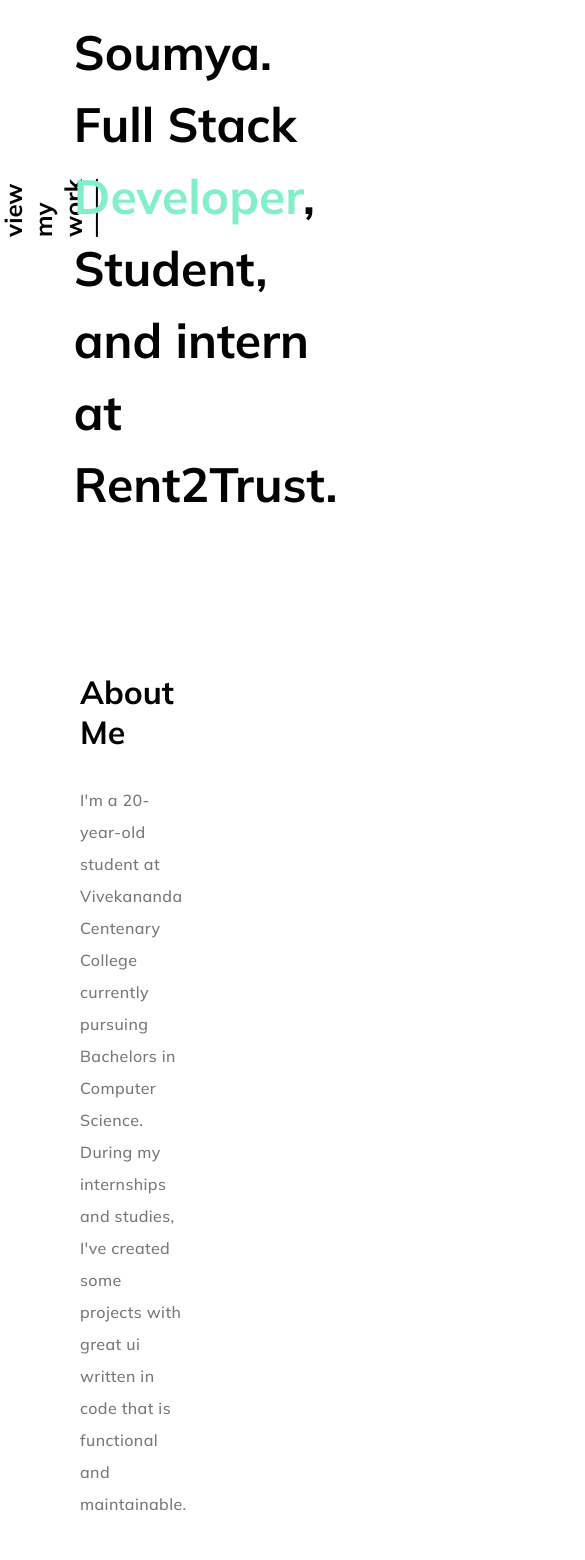
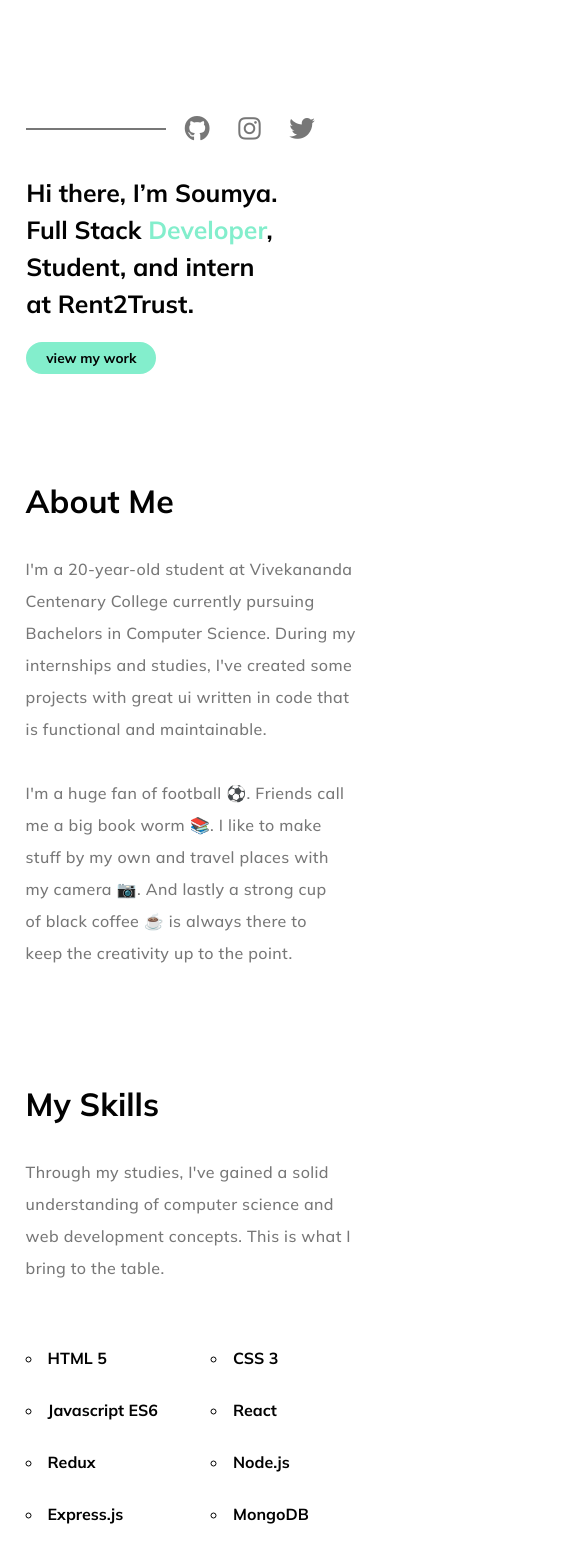
Before and after one commit to Soumya-Dey/new_portfolio_temp_repo, a React (Create React App) app: page / in a window 390 px wide. Shown: the part 308-1868 px from the top of the page, 585 px wide, since content can reach past the window. Built offline with nearby package versions, Linux system fonts and the light colour scheme.

Commit message:
added reponsiveness

```diff
--- a/src/App.css
+++ b/src/App.css
@@ -116,42 +116,22 @@
 }
 
 .vert-btn {
-    transform: rotate(-90deg) translateY(-64px);
-    font-size: 1.5em;
+    width: max-content;
+    transform: rotate(-90deg) translate(8px, -70px);
+    font-size: 1.3em;
+    padding: 4px 14px;
     color: var(--primary-text);
     font-weight: 700;
     text-decoration: none;
+    padding: 6px 20px 10px 20px;
     transition: all 0.2s ease;
+    background-color: var(--accent);
+    border: 2px solid var(--accent);
+    border-radius: 36px;
 }
 
-.vert-btn::before {
-    content: "";
-    display: block;
-    width: 100%;
-    height: 2px;
-    margin-bottom: 4px;
-    background-color: var(--primary-text);
-    transition: all 0.2s ease;
-}
-
-.vert-btn::after {
-    content: "";
-    display: block;
-    width: 100%;
-    height: 2px;
-    margin-top: 8px;
-    background-color: var(--primary-text);
-    transition: all 0.2s ease;
-}
-
-.vert-btn:hover::before {
-    transform: translateY(-4px);
-    background-color: var(--accent);
-}
-
-.vert-btn:hover::after {
-    transform: translateY(4px);
-    background-color: var(--accent);
+.vert-btn:hover {
+    background-color: transparent;
 }
 
 .landing-text {
@@ -159,7 +139,7 @@
     font-weight: 700;
     line-height: 1.5;
     padding-bottom: 1.5rem;
-    transform: translateX(-64px);
+    transform: translateX(-80px);
 }
 
 .landing-text span {
@@ -201,18 +181,13 @@
 
 .skills-grid {
     width: 80%;
-    display: flex;
-    justify-content: space-between;
-    margin-top: 2em;
-}
-
-.skills-grid > div {
-    display: flex;
-    flex-direction: column;
+    display: grid;
+    grid-template-columns: repeat(4, 1fr);
+    gap: 2em;
+    margin-top: 4em;
 }
 
 .skill-item {
-    margin-top: 2em;
     font-weight: 700;
     font-size: 1.1em;
     color: var(--primary-text);
@@ -223,7 +198,7 @@
     width: 100%;
     display: grid;
     grid-template-columns: 1fr 1fr;
-    grid-gap: 5em 7em;
+    gap: 5em 7em;
     margin-top: 4em;
 }
 
@@ -332,7 +307,7 @@
     grid-template-areas:
         "feed1 feed1 feed2 feed4 feed4"
         "feed1 feed1 feed3 feed4 feed4";
-    grid-gap: 20px;
+    gap: 20px;
 }
 
 .insta-grid img {
@@ -409,6 +384,299 @@
     color: #1da1f2;
 }
 
+.hide-lg {
+    display: none;
+}
+
+@media only screen and (max-width: 1200px) {
+    .landing-text {
+        margin-left: 1.5em;
+    }
+    .hide-md {
+        display: none;
+    }
+    .horz-btn {
+        display: block;
+        width: fit-content;
+        margin-top: 1.4em;
+        font-size: 0.4em;
+        padding: 4px 14px;
+        color: var(--primary-text);
+        font-weight: 700;
+        text-decoration: none;
+        transition: all 0.2s ease;
+        background-color: var(--accent);
+        border: 2px solid var(--accent);
+        border-radius: 20px;
+    }
+
+    .horz-btn:hover {
+        background-color: transparent;
+    }
+    .insta-feed-1 {
+        width: 260px;
+        height: 260px;
+    }
+    .insta-feed-2 {
+        width: 120px;
+        height: 120px;
+    }
+    .insta-feed-3 {
+        width: 120px;
+        height: 120px;
+    }
+    .insta-feed-4 {
+        grid-area: feed4;
+        width: 260px;
+        height: 260px;
+    }
+}
+
+@media only screen and (max-width: 1000px) {
+    .container {
+        padding: 1.8em 3em;
+    }
+
+    .flex-r-spbw {
+        align-items: flex-start;
+    }
+
+    .w-full-md {
+        width: 86vw;
+    }
+
+    .skills-grid {
+        width: 85%;
+        grid-template-columns: repeat(3, 1fr);
+    }
+
+    .project-grid {
+        gap: 4em;
+    }
+
+    .project-img {
+        height: 200px;
+    }
+
+    .insta-feed-1 {
+        width: 200px;
+        height: 200px;
+    }
+    .insta-feed-2 {
+        width: 90px;
+        height: 90px;
+    }
+    .insta-feed-3 {
+        width: 90px;
+        height: 90px;
+    }
+    .insta-feed-4 {
+        grid-area: feed4;
+        width: 200px;
+        height: 200px;
+    }
+}
+
+@media only screen and (max-width: 760px) {
+    .container {
+        padding: 1.6em 2em;
+    }
+
+    .landing-text {
+        font-size: 2.4em;
+        margin-left: 2em;
+    }
+
+    .horz-btn {
+        font-size: 0.5em;
+        padding: 4px 18px;
+    }
+
+    .h-line {
+        width: 160px;
+        margin-right: 1.2em;
+    }
+
+    .right-clip-1 {
+        width: 140px;
+        height: 140px;
+    }
+    .right-clip-2 {
+        width: 200px;
+        height: 200px;
+    }
+
+    .banner {
+        width: 200px;
+        height: 200px;
+    }
+
+    .skills-grid {
+        width: 74%;
+        grid-template-columns: 1fr 1fr;
+    }
+
+    .skill-item {
+        font-size: 1.2em;
+    }
+
+    .project-grid {
+        grid-template-columns: 1fr;
+        gap: 5em;
+    }
+
+    .project-img {
+        height: 340px;
+    }
+
+    .cool-insta-cont {
+        flex-direction: column-reverse;
+        align-items: flex-start;
+    }
+
+    .insta-grid {
+        margin-bottom: 2.4em;
+    }
+
+    .insta-feed-1 {
+        width: 240px;
+        height: 240px;
+    }
+    .insta-feed-2 {
+        width: 110px;
+        height: 110px;
+    }
+    .insta-feed-3 {
+        width: 110px;
+        height: 110px;
+    }
+    .insta-feed-4 {
+        width: 240px;
+        height: 240px;
+    }
+
+    .cool-text p {
+        width: 100%;
+        font-size: 1.7em;
+        margin-bottom: 0.6em;
+    }
+}
+
+@media only screen and (max-width: 540px) {
+    .container {
+        padding: 1em 1.4em;
+    }
+
+    .logo {
+        font-size: 1.4em;
+    }
+
+    .flex-c-spbw {
+        min-height: calc(92vh - 4em);
+    }
+
+    .social-icons {
+        margin-bottom: 2em;
+    }
+
+    .landing-text {
+        font-size: 1.7em;
+        margin-left: 2.9em;
+    }
+
+    .horz-btn {
+        font-size: 0.55em;
+    }
+
+    .right-clip-1 {
+        width: 80px;
+        height: 80px;
+    }
+    .right-clip-2 {
+        width: 140px;
+        height: 140px;
+    }
+
+    .flex-r-spbw {
+        flex-direction: column;
+    }
+
+    .hide-sm {
+        display: none;
+    }
+
+    .aboout-text {
+        width: 100%;
+    }
+
+    .w-full-md {
+        width: 82vw;
+    }
+
+    .skills-grid {
+        width: 100%;
+    }
+
+    .skill-item {
+        font-size: 1em;
+    }
+
+    .project-img {
+        height: 240px;
+    }
+
+    .insta-grid {
+        gap: 14px;
+    }
+
+    .insta-feed-1 {
+        width: 240px;
+        height: 240px;
+    }
+    .insta-feed-2 {
+        width: 110px;
+        height: 110px;
+    }
+    .insta-feed-3 {
+        width: 110px;
+        height: 110px;
+    }
+    .insta-feed-4 {
+        display: none;
+    }
+}
+
+@media only screen and (max-width: 440px) {
+    .container {
+        padding: 0.6em;
+    }
+    .landing-text {
+        font-size: 1.55em;
+        margin-left: 3.25em;
+    }
+
+    .h-line {
+        width: 140px;
+    }
+
+    .project-img {
+        height: 186px;
+    }
+
+    .insta-feed-1 {
+        width: 200px;
+        height: 200px;
+    }
+    .insta-feed-2 {
+        width: 90px;
+        height: 90px;
+    }
+    .insta-feed-3 {
+        width: 90px;
+        height: 90px;
+    }
+}
+
 /*
     @TODO: Add dark theme toggle...link: https://medium.com/@haxzie/dark-and-light-theme-switcher-using-css-variables-and-pure-javascript-zocada-dd0059d72fa2
 */
--- a/src/components/About.js
+++ b/src/components/About.js
@@ -14,9 +14,9 @@
     return (
         <div className="container" id="about">
             <div className="flex-r-spbw">
-                <Paragraph content={content} />
+                <Paragraph content={content} showImg={true} />
                 <img
-                    className="banner"
+                    className="banner hide-sm"
                     src="images/my-avatar-center.jpg"
                     alt="Avatar of Soumya dey"
                 ></img>
--- a/src/components/Footer.js
+++ b/src/components/Footer.js
@@ -5,7 +5,7 @@
         <div className="container container-alt" id="footer">
             <div className="footer-cont">
                 <div className="logo footer-logo">dEY.</div>
-                <p>#BlackLivesMatter</p>
+                <p className="hide-sm">#BlackLivesMatter</p>
                 <div className="footer-links">
                     <a
                         className="github-link"
--- a/src/components/Landing.js
+++ b/src/components/Landing.js
@@ -51,7 +51,7 @@
 
                     <Fade in={true} timeout={1400}>
                         <div className="text-cont">
-                            <a href="#projects" className="vert-btn">
+                            <a href="#projects" className="vert-btn hide-md">
                                 view my work
                             </a>
 
@@ -60,6 +60,12 @@
                                 <br />
                                 Full Stack <span>Developer</span>,<br />
                                 Student, and intern at Rent2Trust.
+                                <a
+                                    href="#projects"
+                                    className="hide-lg horz-btn"
+                                >
+                                    view my work
+                                </a>
                             </div>
                         </div>
                     </Fade>
--- a/src/components/sub-components/Paragraph.js
+++ b/src/components/sub-components/Paragraph.js
@@ -10,7 +10,7 @@
                     <>
                         <br />
                         <br />
-                        {para2}
+                        <p className="w-full-md">{para2}</p>
                     </>
                 )}
             </div>
--- a/src/components/sub-components/SkillList.js
+++ b/src/components/sub-components/SkillList.js
@@ -3,22 +3,14 @@
 export const SkillList = () => {
     return (
         <div className="skills-grid">
-            <div>
-                <li className="skill-item">HTML 5</li>
-                <li className="skill-item">Redux</li>
-            </div>
-            <div>
-                <li className="skill-item">CSS 3</li>
-                <li className="skill-item">Node.js</li>
-            </div>
-            <div>
-                <li className="skill-item">Javascript ES6</li>
-                <li className="skill-item">Express.js</li>
-            </div>
-            <div>
-                <li className="skill-item">React</li>
-                <li className="skill-item">MongoDB</li>
-            </div>
+            <li className="skill-item">HTML 5</li>
+            <li className="skill-item">CSS 3</li>
+            <li className="skill-item">Javascript ES6</li>
+            <li className="skill-item">React</li>
+            <li className="skill-item">Redux</li>
+            <li className="skill-item">Node.js</li>
+            <li className="skill-item">Express.js</li>
+            <li className="skill-item">MongoDB</li>
         </div>
     );
 };
```
